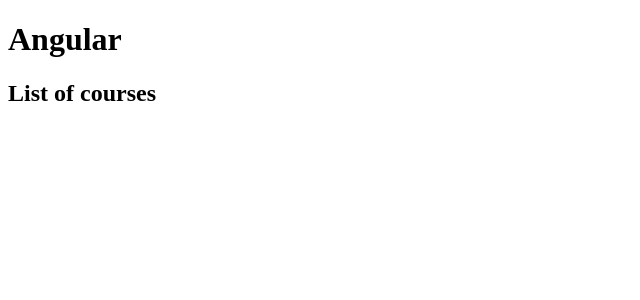
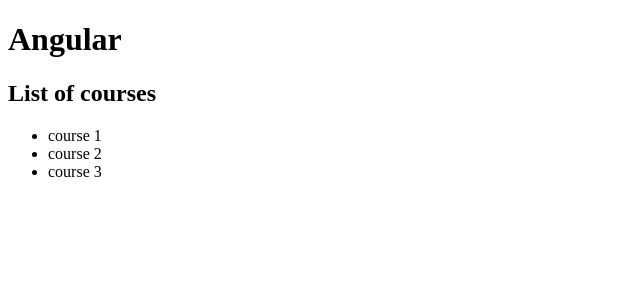
Before and after one commit to Avishek-kr/angular2021, an Angular app: page / in a window 1280 px wide. Shown: the top 300 px of the page, without its empty margins (0-640 px from the left). Built offline with nearby package versions, Linux system fonts and the light colour scheme.

Commit message:
dependency injection

```diff
--- a/src/app/app.module.ts
+++ b/src/app/app.module.ts
@@ -4,6 +4,7 @@
 import { AppComponent } from './app.component';
 import { CoursesComponent } from './courses.component';
 import { CourseComponent } from './course/course.component';
+import { CoursesService } from './courses.service';
 
 @NgModule({
   declarations: [
@@ -14,7 +15,9 @@
   imports: [
     BrowserModule
   ],
-  providers: [],
+  providers: [
+    CoursesService
+  ],
   bootstrap: [AppComponent]
 })
 export class AppModule { }
--- a/src/app/courses.component.ts
+++ b/src/app/courses.component.ts
@@ -1,4 +1,5 @@
 import { Component } from "@angular/core";
+import { CoursesService } from "./courses.service";
 
 @Component({
     selector: 'courses',  // <courses>
@@ -12,10 +13,9 @@
 })
 export class CoursesComponent{
     title= "List of courses";
+    courses;
 
-    getTitle(){
-        return this.title;
+    constructor(service: CoursesService){
+        this.courses = service.getCourses()
     }
-
-    courses;
 }
```
